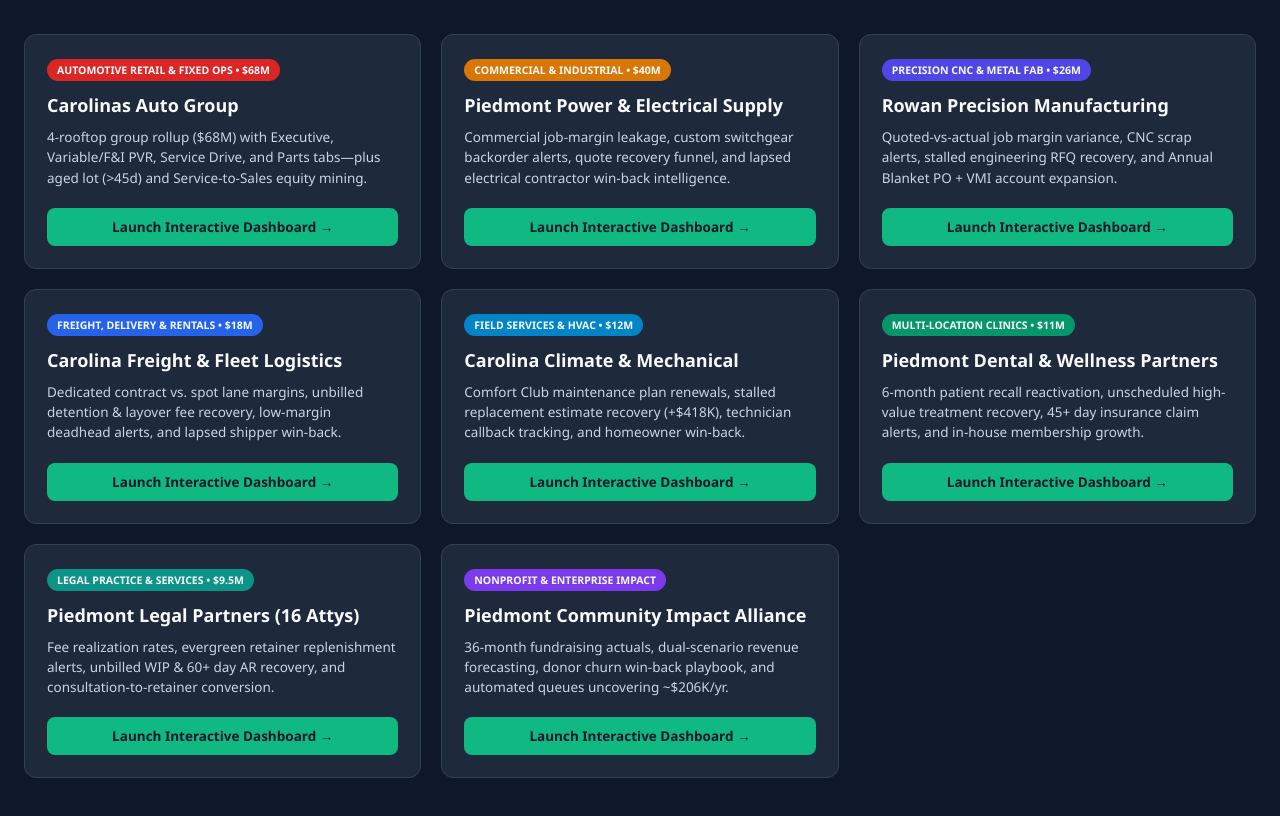
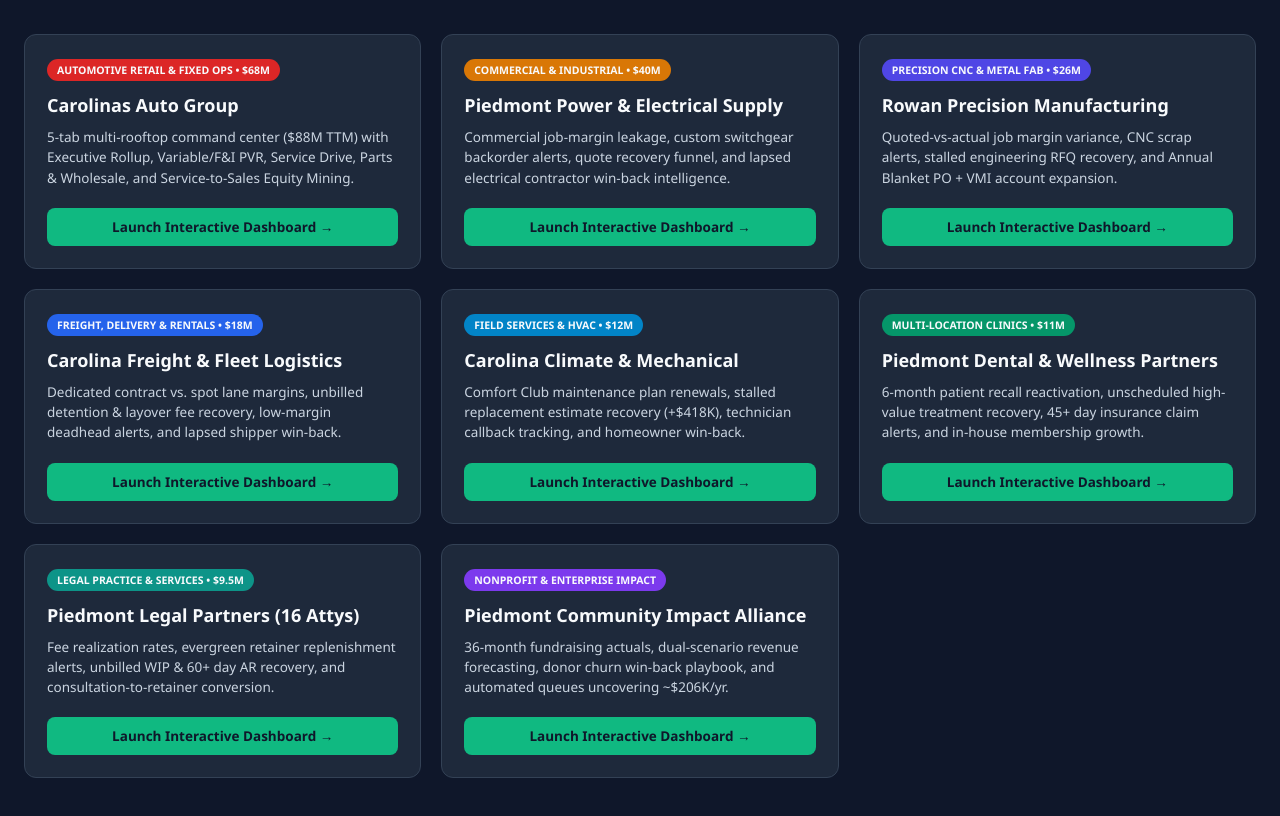
Before and after one commit to CarolinaDataAdvisory/analytics-demos, a plain HTML site: page index.html in a window 1280 px wide. Shown: the part 116-932 px from the top of the page. Drawn offline with Linux system fonts and the light colour scheme.

Commit message:
Update Carolinas Auto Group landing page card to  TTM 5-Tab Suite

```diff
--- a/index.html
+++ b/index.html
@@ -32,7 +32,7 @@
       <div>
         <span class="tag tag-auto">Automotive Retail &amp; Fixed Ops • $68M</span>
         <h2>Carolinas Auto Group</h2>
-        <p>4-rooftop group rollup ($68M) with Executive, Variable/F&amp;I PVR, Service Drive, and Parts tabs—plus aged lot (&gt;45d) and Service-to-Sales equity mining.</p>
+        <p>5-tab multi-rooftop command center ($88M TTM) with Executive Rollup, Variable/F&amp;I PVR, Service Drive, Parts &amp; Wholesale, and Service-to-Sales Equity Mining.</p>
       </div>
       <a class="btn" href="demo-auto-dealership/dashboard.html">Launch Interactive Dashboard &rarr;</a>
     </div>
```
